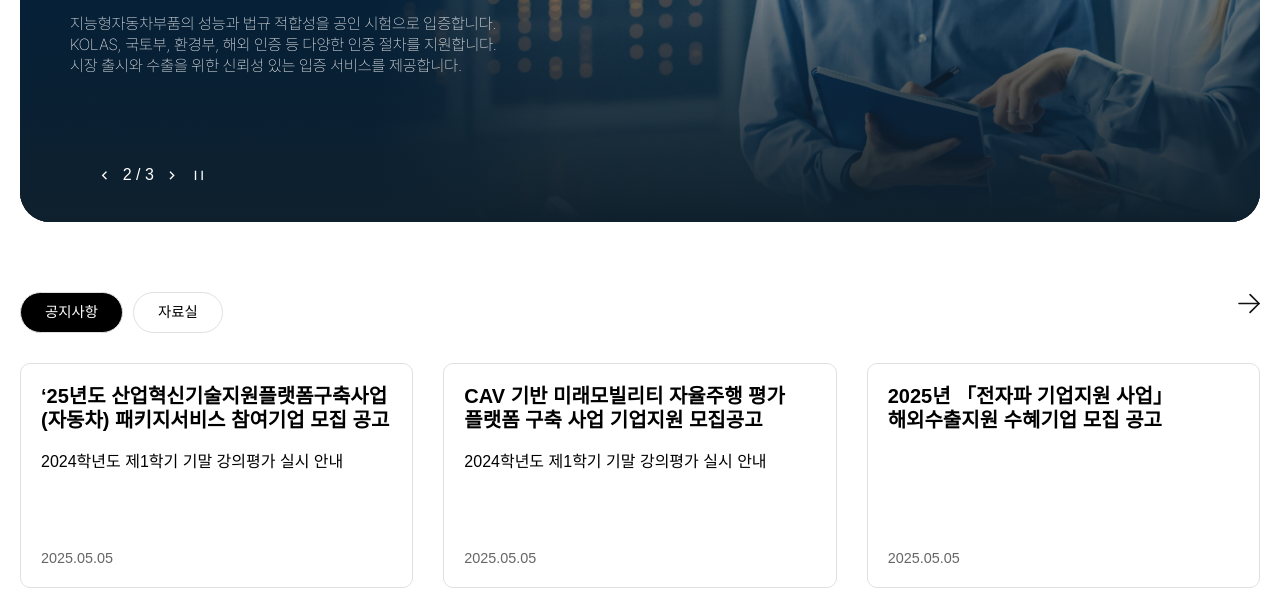
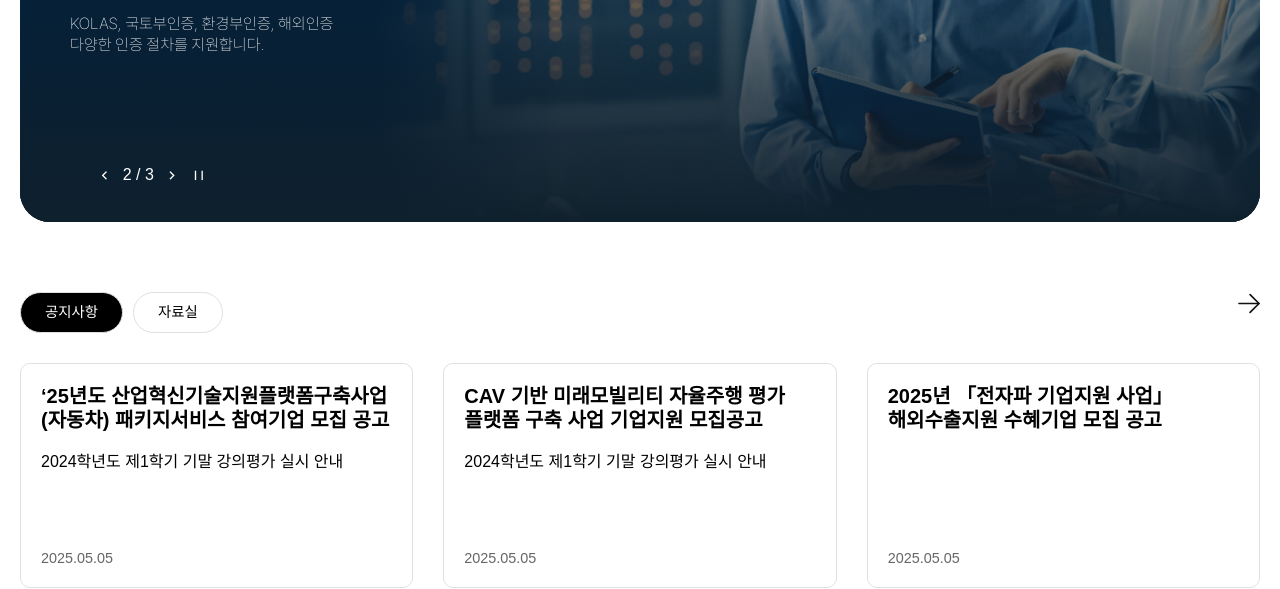
Before and after one commit to webboom0/kiapi, a plain HTML site: page index.html in a window 1280 px wide. Shown: the part 236-825 px from the top of the page. Drawn offline with Linux system fonts and the light colour scheme; a web font is replaced by a local one.

```diff
--- a/index.html
+++ b/index.html
@@ -108,7 +108,7 @@
               <div class="main-swiper-slide">
                 <div class="text-box">
                   <h2>시험평가분야</h2>
-                  <p class="comment">ADAS/지율주행차, 주행성능/진동내구, 연비/배출/전기차성능, 자동차/타이어 소음, 전기적자적합성</p>
+                  <p class="comment">ADAS/지율주행차, 주행성능/진동내구, 연비/배출/전기차성능, 자동차/타이어 소음, 전기적자적합성 <br>다양한 분야의 시험평가를 제공합니다.</p>
                 </div>
                 <div class="visual" style="background:url(images/Visual1_bg.jpg) no-repeat center center / cover;">
                   <img src="images/Visual1.jpg" alt="" style="object-position: 100% 50%;">
@@ -119,7 +119,7 @@
               <div class="main-swiper-slide">
                 <div class="text-box">
                   <h2>인증업무현황황</h2>
-                  <p class="comment">지능형자동차부품의 성능과 법규 적합성을 공인 시험으로 입증합니다.<br> KOLAS, 국토부, 환경부, 해외 인증 등 다양한 인증 절차를 지원합니다.<br> 시장 출시와 수출을 위한 신뢰성 있는 입증 서비스를 제공합니다.</p>
+                  <p class="comment">KOLAS, 국토부인증, 환경부인증, 해외인증 <br>다양한 인증 절차를 지원합니다.</p>
                 </div>
                 <div class="visual" style="background:url(images/Visual2_bg.jpg) no-repeat center center / cover;">
                   <img src="images/Visual2.jpg" alt="" style="object-position: 100% 50%;">
```
